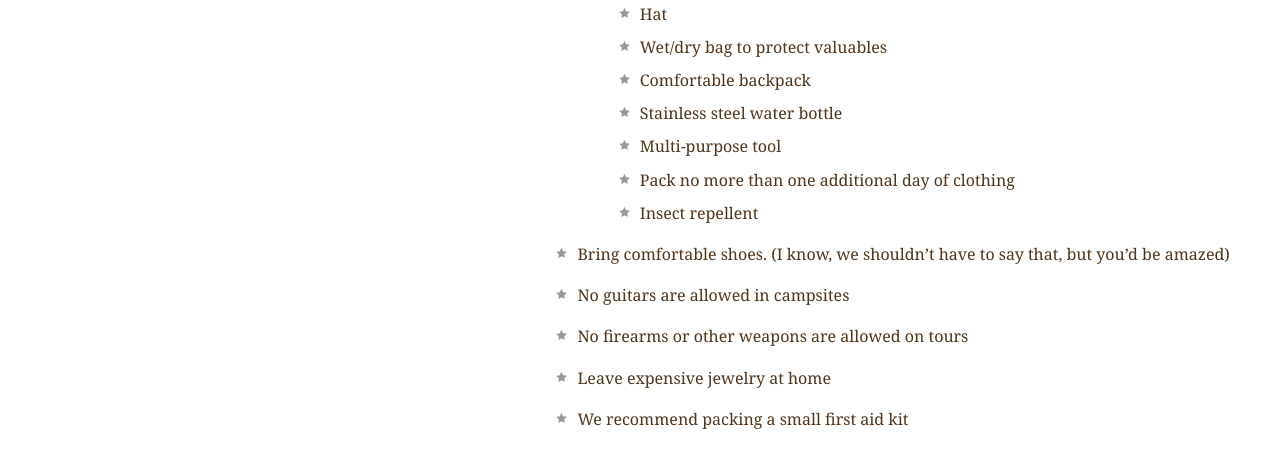
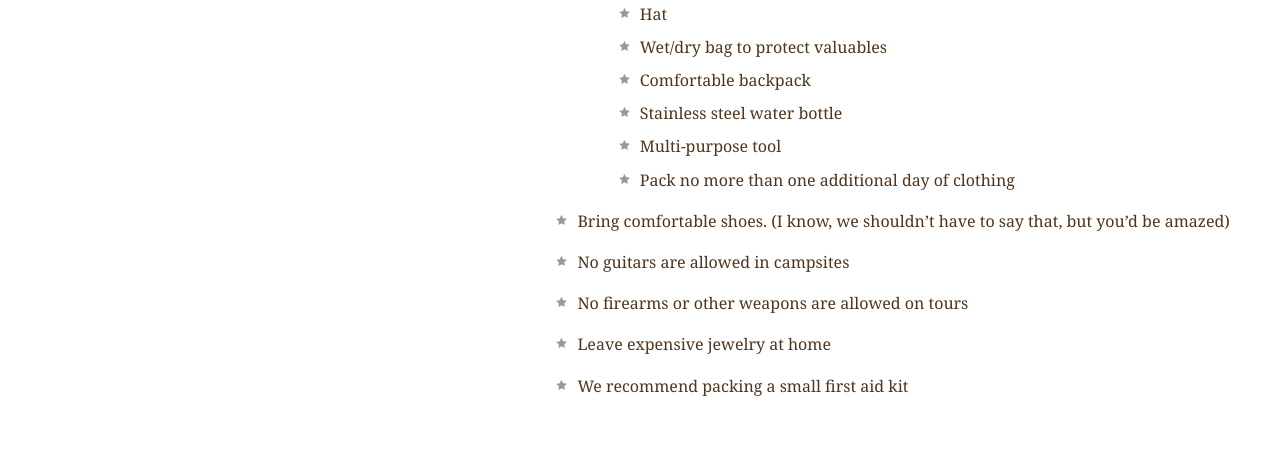
Before and after one commit to geethasunnap/holiday, a plain HTML site: page resources.html in a window 1280 px wide. Shown: the part 2066-2530 px from the top of the page. Drawn offline with Linux system fonts and the light colour scheme.

Commit message:
removed some lines

```diff
--- a/resources.html
+++ b/resources.html
@@ -101,7 +101,6 @@
                 <li>Stainless steel water bottle</li>
                 <li>Multi-purpose tool</li>
                 <li>Pack no more than one additional day of clothing</li>
-		<li>Insect repellent</li>
               </ul>
             </li>
             <li>Bring comfortable shoes. (I know, we shouldn’t have to say that, but you’d be amazed)</li>
```
